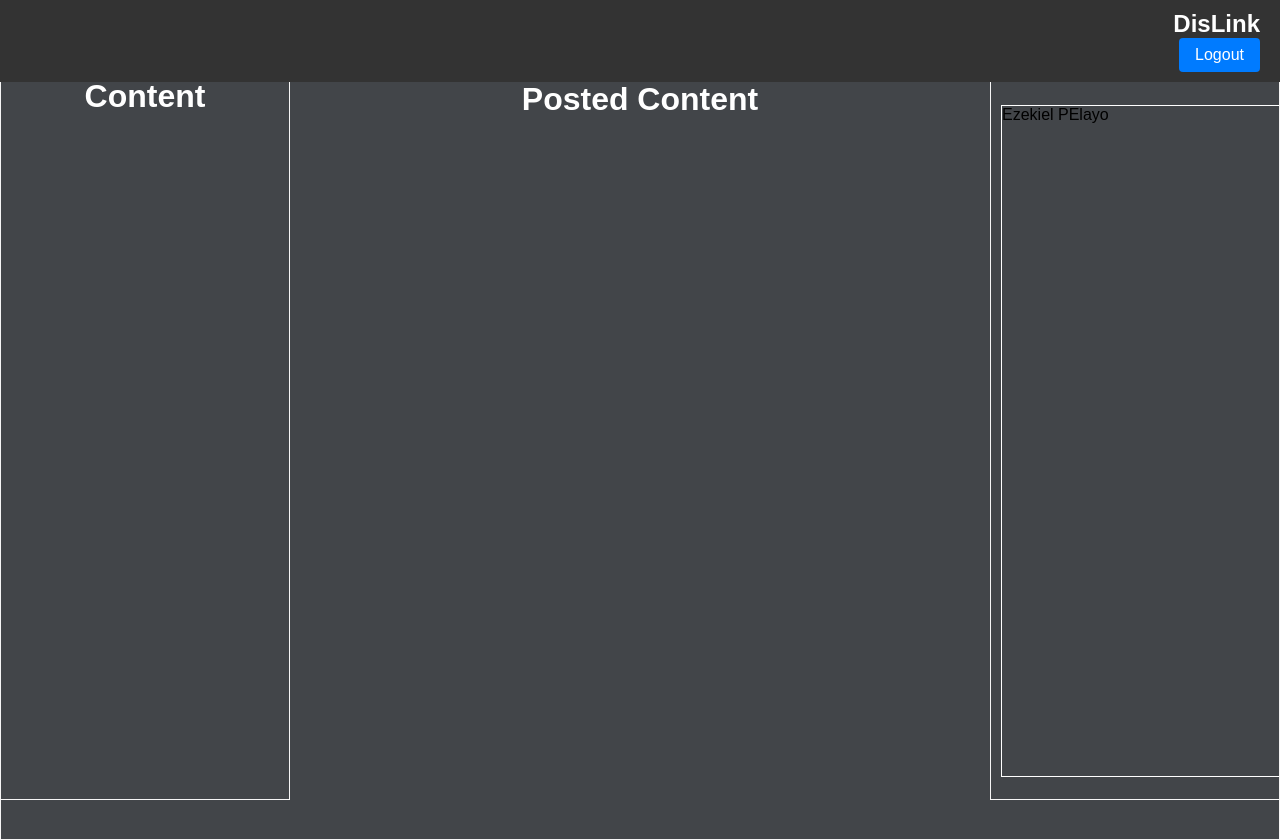
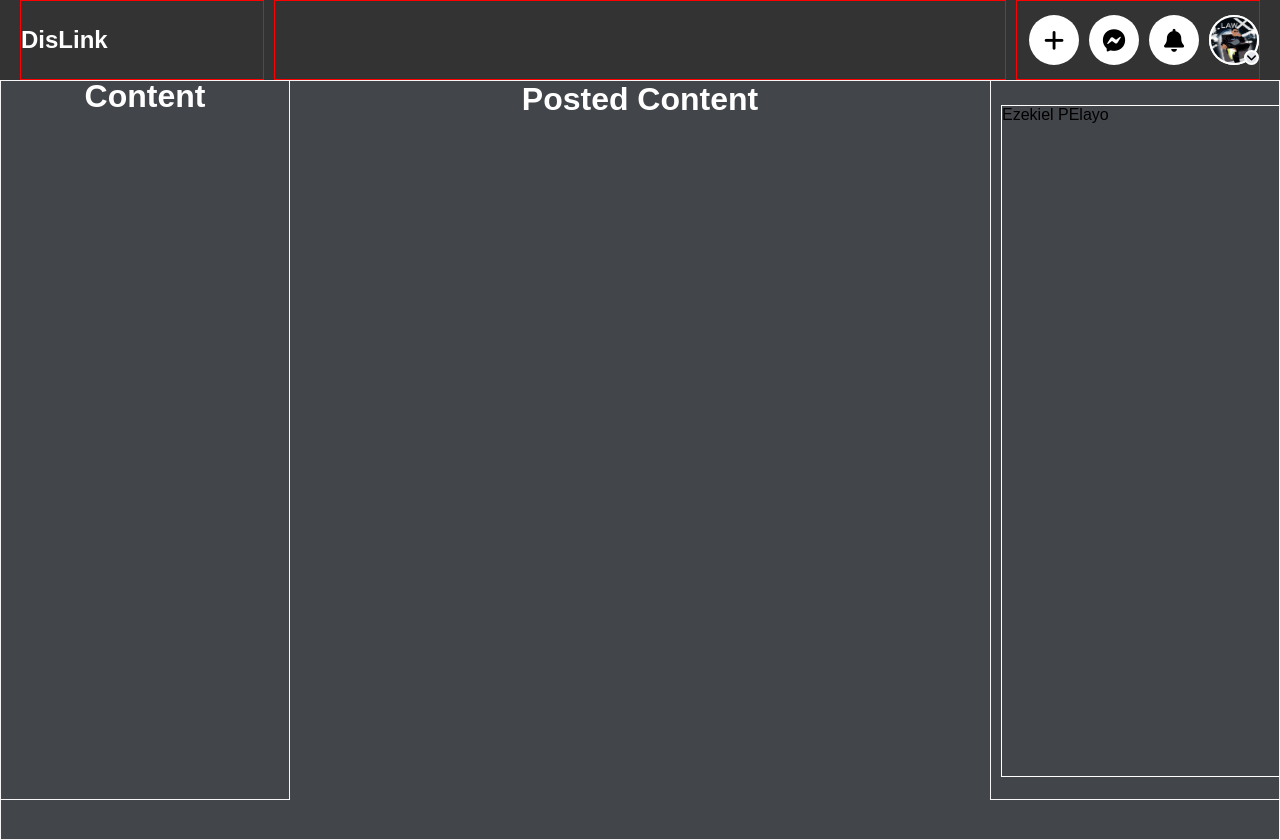
Before and after one commit to LawX22/DisLink, a PHP site: page /dashboard.php in a window 1280 px wide. Run offline with PHP 8.4, Linux system fonts and the light colour scheme; some libraries are stand-ins or nearby versions.

Commit message:
navbar layout design

```diff
--- a/css/dashboard-style.css
+++ b/css/dashboard-style.css
@@ -13,28 +13,160 @@ body {
 .header {
     background-color: #333;
     color: #fff;
-    padding: 10px 20px;
     text-align: right;
     width: 100%;
+    padding: 0 20px 0 20px;
     position: fixed;
     top: 0;
-    z-index: 999; /* Ensure the header appears above other content */
+    gap: 10px;
+    z-index: 999;
+    display: flex;
+    align-items: center;
+    justify-content: flex-start;
+}
+.header > div{
+    height: 80px;
+    border: 1px solid red;
+}
+.header_Left,
+.header_Right{
+    width: 20%;
+}
+.header_Left{
+    display: flex;
+    align-items: center;
+}
+.header_Center{
+    width: 60%;
+}
+.header_Right{
+    display: flex;
+    align-items: center;
+    justify-content: flex-end;
+    gap: 10px;
+}
+.header_Right > div{
+    height: 50px;
+    width: 50px;
+    border-radius: 50%;
+    display: flex;
+    align-items: center;
+    justify-content: center;
+    background-color: #fff;
+    text-decoration: none;
+    object-fit: cover;
+}
+.header_Right > div:active{
+    scale: .887;
+}
+.header_Right > div i{
+    font-size: 23px;
+    color: #000;
+}
+.profile_container{
+    position: relative;
+}
+.profile_container img{
+    height: 100%;
+    width: 100%;
+    border: 2px solid #fff;
+    border-radius: 50%;
+}
+.caret{
+    height: 15px;
+    width: 15px;
+    border-radius: 50%;
+    border: 2px solid #ffffff;
+    display: flex;
+    align-items: center;
+    justify-content: center;
+    position: absolute;
+    bottom: 0;
+    right: 0;
+    background-color: #e4e6eb;
+}
+.caret i{
+    font-size: 12px !important;
+    color: #000 !important;
 }
 
-.logout-btn {
-    background-color: #007bff;
-    color: #fff;
-    border: none;
-    border-radius: 4px;
-    padding: 8px 16px;
-    font-size: 16px;
-    cursor: pointer;
-    transition: background-color 0.3s ease;
+.userMenu_Popup{
+    display: none;
+    position: absolute;
+    top: 70px;
+    right: 25px;
+    width: 20vw;
+    padding: 10px;
+    border-radius: 6px;
+    background-color: #ffffff;
+    z-index: 999;
+    box-shadow: 0 2px 4px rgba(0, 0, 0, 0.1), 0 8px 16px rgba(0, 0, 0, 0.1);
 }
-
-.logout-btn:hover {
-    background-color: #0056b3;
+.uMP{
+    width: 100%;
+    gap: 10px;
+    overflow: auto;
+    display: flex;
+    flex-direction: column;
+    align-items: center;
+    justify-content: center;
 }
+.uMP a{
+    height: 55px;
+    width: 100%;
+    display: flex;
+    align-items: center;
+    justify-content: flex-start;
+    text-decoration: none;
+    padding: 7px 10px;
+    gap: 13px;
+    border-radius: 8px;
+}
+.uMP a:hover{
+    background-color: #f1f1f1;
+  }
+.upmcU{
+    height: 55px;
+    width: 100%;
+    padding: 7px 10px;
+    display: flex;
+    align-items: center;
+    justify-content: flex-start;
+    border-radius: 8px;
+    gap: 13px;
+  }
+  .upmcU:hover{
+    background-color: #f1f1f1;
+  }
+  .upmcU_right{
+    position: relative;
+    text-align: center;
+    vertical-align: middle;
+    height: 45px;
+    width:45px;
+    border-radius: 50%;
+    background-color: #e4e6eb;
+  }
+  .upmcU_right i{
+    position: absolute;
+    top: 50%;
+    left: 50%;
+    transform: translate(-50%, -50%);
+    font-size: 22px;
+    color: #121212;
+  }
+  .upmcU_left{
+    height: 100%;
+    flex-grow: 1;
+    display: flex;
+    align-items: center;
+    justify-items: center;
+    font-family: 'Roboto', sans-serif;
+    font-size: .9375rem;
+    font-weight: 500;
+    color: #121212;
+    text-decoration: none;
+  }
 
 .main-container {
     height: 100vh;
--- a/dashboard.php
+++ b/dashboard.php
@@ -1,16 +1,69 @@
 <!DOCTYPE html>
 <html lang="en">
+
 <head>
     <meta charset="UTF-8">
     <meta name="viewport" content="width=device-width, initial-scale=1.0">
     <title>Dashboard</title>
     <link rel="stylesheet" href="./css/dashboard-style.css">
+    <link href='https://unpkg.com/boxicons@2.1.4/css/boxicons.min.css' rel='stylesheet'>
+    <link rel="stylesheet" href="https://cdnjs.cloudflare.com/ajax/libs/font-awesome/6.5.2/css/all.min.css" />
     <link href="https://cdn.jsdelivr.net/npm/bootstrap-icons@1.7.0/font/bootstrap-icons.css" rel="stylesheet">
 </head>
+
 <body>
     <div class="header">
+        <div class="header_Left">
             <h2>DisLink</h2>
-        <button class="logout-btn">Logout</button>
+        </div>
+
+        <div class="header_Center"></div>
+
+        <div class="header_Right">
+            <div>
+                <i class="fa-solid fa-plus"></i>
+            </div>
+            <div>
+                <i class="fa-brands fa-facebook-messenger"></i>
+            </div>
+            <div>
+                <i class="fa-solid fa-bell"></i>
+            </div>
+            <div class="profile_container" onclick="openProfileMenu()">
+                <img src="Assets/YENZ.png" alt="Profile">
+                <div class="caret">
+                    <i class="fa-solid fa-angle-down"></i>
+                </div>
+            </div>
+        </div>
+        <section class="userMenu_Popup" id="menuPopup">
+            <div class="uMP">
+                <div class="upmcU _settings">
+                    <div class="upmcU_right">
+                        <i class="fa-solid fa-gear"></i>
+                    </div>
+                    <div class="upmcU_left">Settings & privacy</div>
+                </div>
+                <div class="upmcU _helpSupport">
+                    <div class="upmcU_right">
+                        <i class='bx bxs-help-circle'></i>
+                    </div>
+                    <div class="upmcU_left">Help & support</div>
+                </div>
+                <div class="upmcU _giveFeedback">
+                    <div class="upmcU_right">
+                        <i class='bx bxs-comment-error'></i>
+                    </div>
+                    <div class="upmcU_left">Give Feedback</div>
+                </div>
+                <a class="logout-btn" id="logout">
+                    <div class="upmcU_right">
+                        <i class="fa-solid fa-right-from-bracket"></i>
+                    </div>
+                    <div class="upmcU_left">Log Out</div>
+                </a>
+            </div>
+        </section>
     </div>
     <div class="main-container">
         <div class="workspace-column">
@@ -21,7 +74,7 @@
         </div>
         <div class="friends-column">
             <div class="friends-list">
-            <p>Ezekiel PElayo  </p>
+                <p>Ezekiel PElayo </p>
             </div>
         </div>
     </div>
@@ -31,4 +84,5 @@
     <script src="./js/main.js"></script>
     <script src="./js/script.js"></script>
 </body>
+
 </html>
--- a/js/script.js
+++ b/js/script.js
@@ -13,3 +13,19 @@ function adjustColumnsHeight() {
 // Call the function initially and whenever the window is resized
 adjustColumnsHeight();
 window.addEventListener('resize', adjustColumnsHeight);
+
+
+
+// USER PROFILE MENU
+function openProfileMenu() {
+    toggleDivVisibility("menuPopup");
+}
+
+function toggleDivVisibility(divId) {
+    var div = document.getElementById(divId);
+    if (div.style.display === "none" || div.style.display === "") {
+        div.style.display = "block";
+    } else {
+        div.style.display = "none";
+    }
+}
```
Also changed, not shown: Assets/YENZ.png (added). Lines whose indentation alone changed are shown as unchanged.
